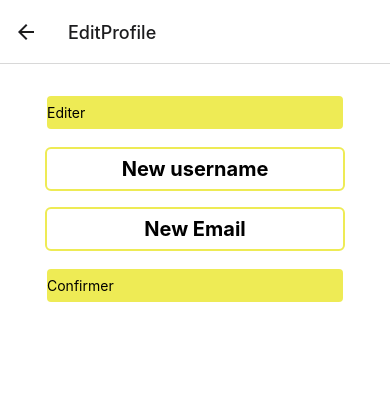
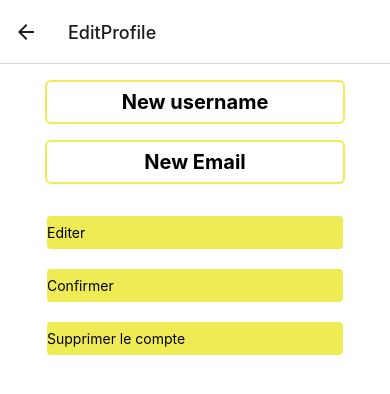
Before and after one commit to le-goat/Barracuda, a React Native app in the folder application/: screen /EditProfile in a window 390 px wide. Shown: the top 394 px of the page. Built offline with nearby package versions, Linux system fonts and the light colour scheme; no server answers.

Commit message:
Implementation de la fonction deleteAUser dans le fichier EditProfile.tsx

```diff
--- a/application/App.tsx
+++ b/application/App.tsx
@@ -1,5 +1,5 @@
 import * as React from "react";
-import {NavigationContainer, NavigationProp, RouteProp} from "@react-navigation/native";
+import {NavigationContainer} from "@react-navigation/native";
 import {createNativeStackNavigator} from '@react-navigation/native-stack';
 
 import {HomePage} from "./sources/screens/HomePage";
@@ -18,8 +18,8 @@ export default function App() {
     return (
         <NavigationContainer>
             <Stack.Navigator>
+                <Stack.Screen name="Login" component={Login}/>
                 <Stack.Screen name="HomePage" component={HomePage}/>
-                <Stack.Screen name="Login" component={Login}/>
                 <Stack.Screen name="Register" component={Register}/>
                 <Stack.Screen name="ResultsList" component={ResultsList}/>
                 <Stack.Screen name="EditProfile" component={EditProfile}/>
--- a/application/sources/components/EditProfile.tsx
+++ b/application/sources/components/EditProfile.tsx
@@ -1,8 +1,10 @@
-import React, {FunctionComponent, useState} from "react";
+import React, {FunctionComponent, useEffect, useState} from "react";
 import {getAUser} from "../requests/Read";
 import {StyleSheet, Text, TextInput, TouchableOpacity, View} from "react-native";
 import {NavigationProp} from "@react-navigation/native";
 import {RootStackParamList} from "../../RootStackParamList";
+import {updateAUser} from "../requests/Update";
+import {deleteAUser} from "../requests/Delete";
 
 type Props = {
     navigation: NavigationProp<RootStackParamList>;
@@ -11,28 +13,39 @@ type Props = {
 
 
 const EditProfile : FunctionComponent<Props> = ({navigation}) => {
-    const data = getAUser('eyJhbGciOiJIUzI1NiIsInR5cCI6IkpXVCJ9.eyJpZCI6MSwiaWF0IjoxNjU1NDA5NjI1LCJleHAiOjE2NTgwMDE2MjV9.4aHhPAsQ5f-AnHDAr7qHeqQ2Dz6GfRD5I5JG2gGKln4');
+    const data = getAUser('eyJhbGciOiJIUzI1NiIsInR5cCI6IkpXVCJ9.eyJpZCI6OSwiaWF0IjoxNjU1NDUxNDY5LCJleHAiOjE2NTgwNDM0Njl9.Yj5Amqo13caFZscJm6dyDyxhL2aU4aS9hdfcXb2YXGg');
     const [usernameField, setUsernameField] = useState('');
     const [emailField, setEmailValue] = useState('');
+    const [userId, setUserId] = useState('');
     const [stateTextInput, setStateTextInput] = useState(false)
 
-    // data.then(response => {
-    //     setUsernameField(response.username);
-    //     setEmailValue(response.email)
-    // })
+    useEffect(() => {
+        data.then(response => {
+            setUsernameField(response.username);
+            setEmailValue(response.email);
+            setUserId(response.id);
+            console.log(response.id);
+        })
+    }, []
+    )
+
 
     const EnableTextInput = () => {
         setStateTextInput(true);
     }
+    const Confirm = () => {
+        updateAUser(usernameField, emailField, 'eyJhbGciOiJIUzI1NiIsInR5cCI6IkpXVCJ9.eyJpZCI6OSwiaWF0IjoxNjU1NDUxNDY5LCJleHAiOjE2NTgwNDM0Njl9.Yj5Amqo13caFZscJm6dyDyxhL2aU4aS9hdfcXb2YXGg', userId )
+        navigation.navigate('HomePage')
+    }
+    const Delete = () => {
+        deleteAUser(userId,'eyJhbGciOiJIUzI1NiIsInR5cCI6IkpXVCJ9.eyJpZCI6OSwiaWF0IjoxNjU1NDUxNDY5LCJleHAiOjE2NTgwNDM0Njl9.Yj5Amqo13caFZscJm6dyDyxhL2aU4aS9hdfcXb2YXGg')
+        navigation.navigate('Login')
+    }
     return (
         <View
-            style={styles.container}>
-            <TouchableOpacity onPress={EnableTextInput}
-                              style={styles.touchableopacity1}>
-                <Text>
-                    Editer
-                </Text>
-            </TouchableOpacity>
+            style={styles.container}
+        >
+
             <TextInput
                 style={styles.textinput}
                 placeholder="New username"
@@ -48,15 +61,29 @@ const EditProfile : FunctionComponent<Props> = ({navigation}) => {
                 onChangeText={(emailField) => setEmailValue(emailField)}
             />
 
+            <TouchableOpacity onPress={EnableTextInput}
+                              style={styles.touchableopacity1}>
+                <Text>
+                    Editer
+                </Text>
+            </TouchableOpacity>
+
             <TouchableOpacity
                 style={styles.touchableopacity2}
-                onPress={() =>
-                navigation.navigate('HomePage')
+                onPress={Confirm}
+            >
+                <Text>
+                    Confirmer
+                </Text>
+            </TouchableOpacity>
 
-            }>
-                <Text>
-                    Confirmer</Text>
+            <TouchableOpacity
+                style={styles.touchableopacity2}
+                onPress={Delete}
+            >
+                <Text>Supprimer le compte</Text>
             </TouchableOpacity>
+
         </View>
     )
 
--- a/application/sources/requests/Delete.tsx
+++ b/application/sources/requests/Delete.tsx
@@ -6,7 +6,7 @@
 // DeleteBar(bar_id) -> Supression d'un bar
 import axios from "axios";
 
-export const deleteAUser = (id:number, token:string) => {
+export const deleteAUser = (id:string, token:string) => {
     return axios
         .delete('http://localhost:1337/api/users/' + id, {
             headers:
--- a/application/sources/requests/Update.tsx
+++ b/application/sources/requests/Update.tsx
@@ -4,9 +4,9 @@
 // UpdateNote(bar_id, note) -> Quand l'utilisateur donne une note
 import axios from "axios";
 
-export const updateAUser = (newUsername:string, newEmail:string, token:string) => {
+export const updateAUser = (newUsername:string, newEmail:string, token:string, id:string) => {
     return axios
-        .put('http://localhost:1337/api/users/1', {
+        .put('http://localhost:1337/api/users/' + id, {
             headers: {
                 Authorization:`Bearer ${token}`,
             },
```
Also changed, not shown: 1 other file (tests, documents, lock files or other folders).
